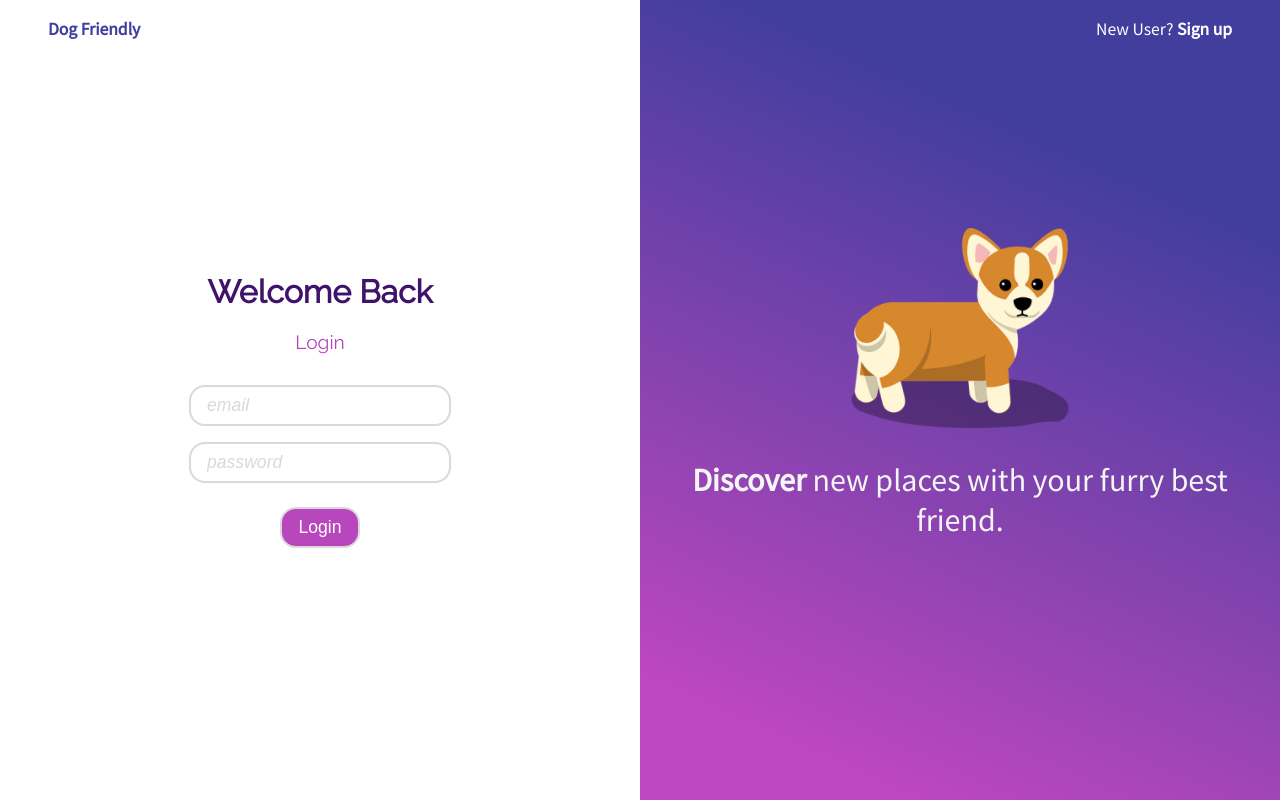
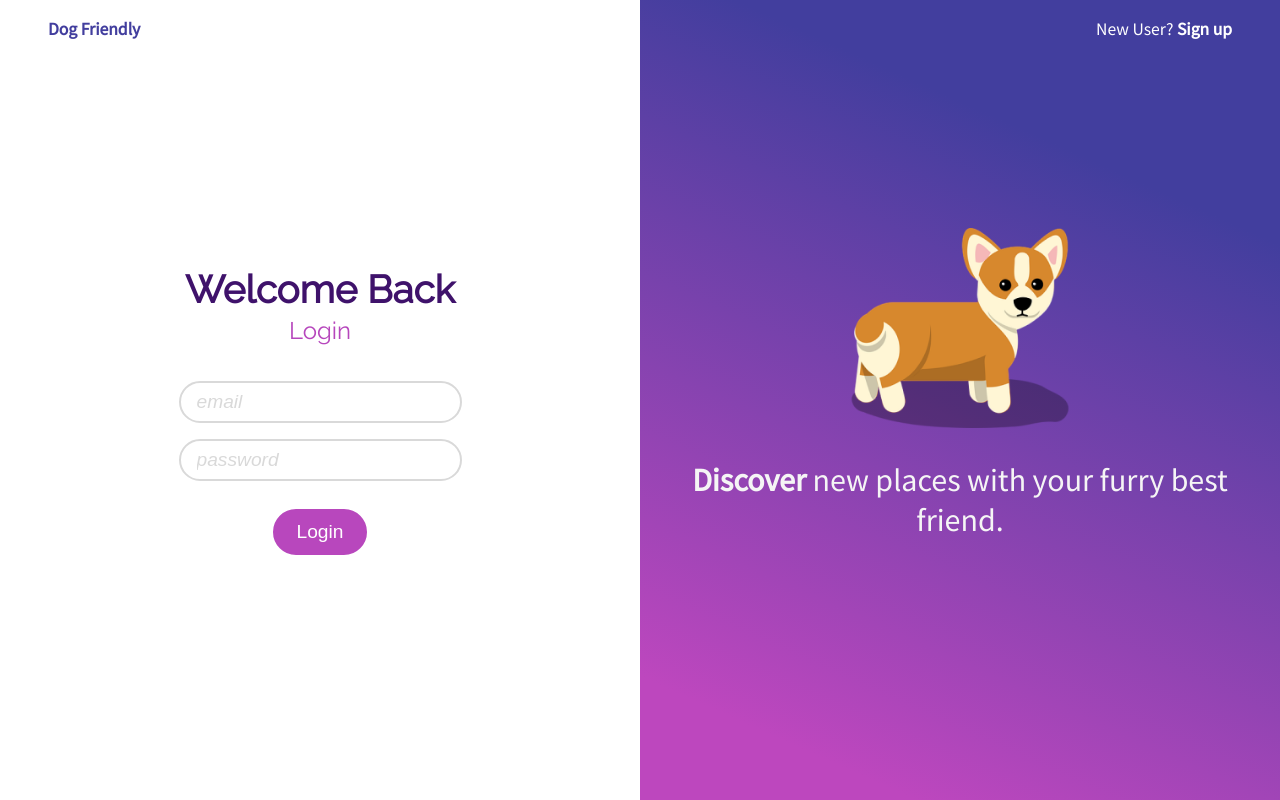
Before and after one commit to bmedvedec/DogFriendly, a Next.js app in the folder IzvorniKod/: page /login in a window 1280 px wide. Built offline with nearby package versions, Linux system fonts and the light colour scheme; no server answers.

Commit message:
login page style promjene
boja bordera na buttonu
veličlina inputa
padding na buttonu
vličina headinga i subheadinga
razmak headinga i subheadinga

```diff
--- a/IzvorniKod/styles/globals.scss
+++ b/IzvorniKod/styles/globals.scss
@@ -34,9 +34,9 @@ a {
 
 input {
   padding: 8px 16px;
-  border-radius: 16px;
+  border-radius: 32px;
   border: 2px solid #D9D9D9;
-  font-size: 1.1rem;
+  font-size: 1.2rem;
   transition: 0.2s ease-in-out;
   &::placeholder {
     font-style: italic;
--- a/IzvorniKod/styles/login.module.scss
+++ b/IzvorniKod/styles/login.module.scss
@@ -52,13 +52,16 @@
 }
 
 .headingWelcome {
-    font-size: 2rem;
+    font-size: 2.4rem;
     font-weight: bolder;
     color: #3F126B;
+    margin-bottom: 0;
 }
 
 .headingLogin {
-    font-size: 1.2rem;
+    margin-top: 0;
+    padding-top: 4px;
+    font-size: 1.5rem;
     font-weight: 400;
     color: #B646BC;
 }
@@ -67,6 +70,14 @@
     background: #B847BD;
     color: white;
     margin-top: 8px;
+    border: 4px solid white;
+    font-size: 1.2rem;
+    padding: 12px 24px;
+
+    &:hover {
+        border: 4px solid #dba3de;
+        cursor: pointer;
+    }
 }
 
 .rightSide {
```
